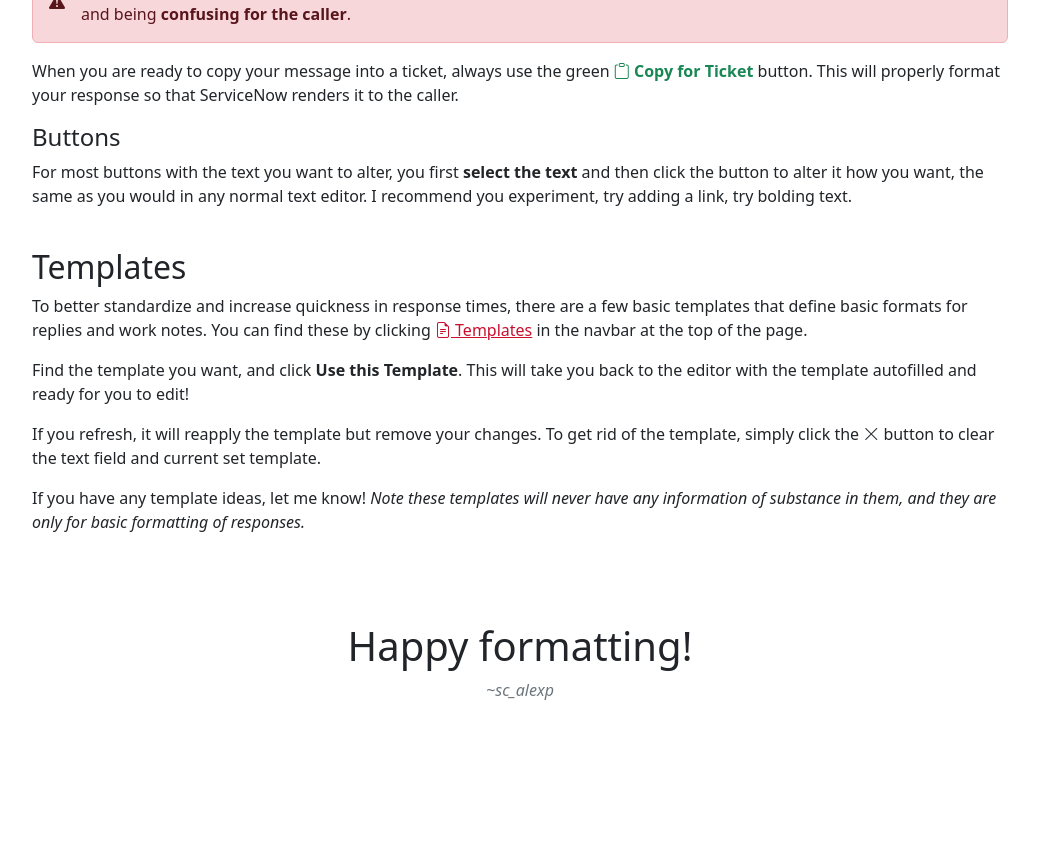
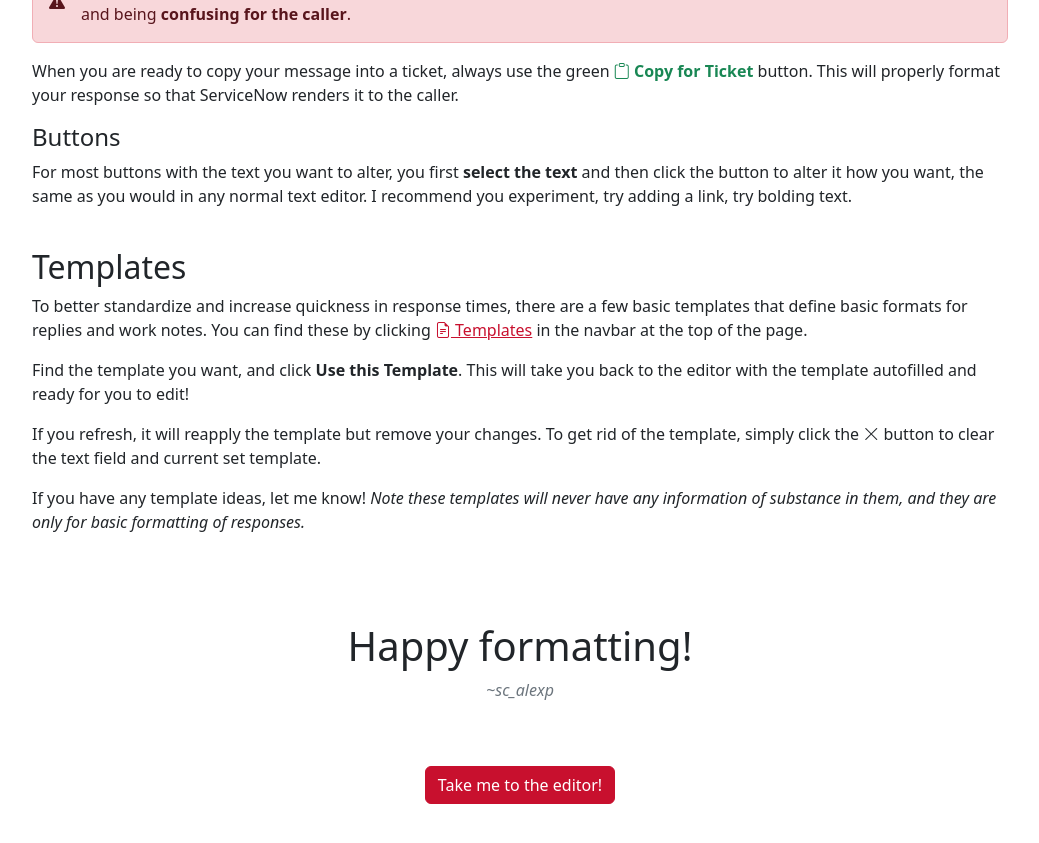
Before and after one commit to sc-alexp/sc-alexp.github.io, a Jekyll site: the page built from tutorial/index.html, in a window 1280 px wide and 900 px high, scrolled down 1188 px. Shown: the top 843 px of the window, without its empty margins (120-1159 px from the left). Built offline with Jekyll 4.4.1, drawn with Linux system fonts in a browser that asks for light colours; before the commit the page ends 2002 px from its top, so only the background shows below that.

Commit message:
Add button at the bottom of the tutorial

```diff
--- a/tutorial/index.html
+++ b/tutorial/index.html
@@ -123,5 +123,11 @@ layout: skeleton
     <br /><br /><br />
     <h1 class="text-center">Happy formatting!</h1>
     <p class="text-center text-secondary"><i>~sc_alexp</i></p>
+    <br /><br />
+    <div class="w-100 text-center">
+      <a class="btn btn-primary" href="/" role="button"
+        >Take me to the editor!</a
+      >
+    </div>
   </div>
 </div>
```
